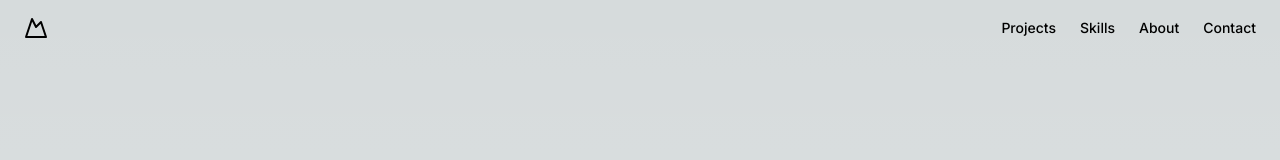
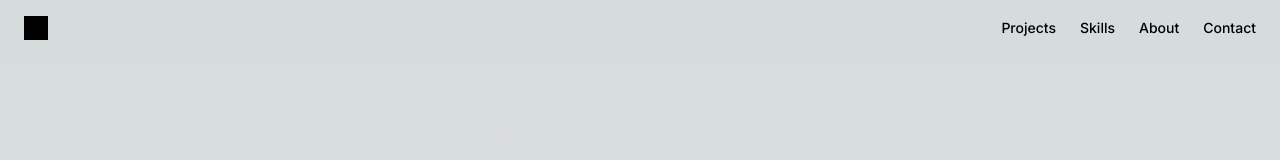
Before and after one commit to olsonperrensen/olsonperrensen.github.io, a Next.js app: page / in a window 1280 px wide. Shown: the top 160 px of the page. Built offline with nearby package versions, Linux system fonts and the light colour scheme.

Commit message:
custom loog

```diff
--- a/components/x/X.tsx
+++ b/components/x/X.tsx
@@ -158,8 +158,9 @@ export function X() {
 
 function MountainIcon(props: any) {
     return (
-        <svg
-            {...props}
+
+
+        <svg {...props}
             xmlns="http://www.w3.org/2000/svg"
             width="24"
             height="24"
@@ -168,9 +169,34 @@ function MountainIcon(props: any) {
             stroke="currentColor"
             strokeWidth="2"
             strokeLinecap="round"
-            strokeLinejoin="round"
-        >
-            <path d="m8 3 4 8 5-5 5 15H2L8 3z" />
+            strokeLinejoin="round" version="1.0"
+            preserveAspectRatio="xMidYMid meet">
+
+            <g transform="translate(0.000000,192.000000) scale(0.100000,-0.100000)"
+                fill="#000000" stroke="none">
+                <path d="M0 960 l0 -960 960 0 960 0 0 960 0 960 -960 0 -960 0 0 -960z m960
+       478 c-83 -216 -156 -399 -162 -406 -40 -48 -9 51 123 393 168 434 167 431 181
+       417 7 -7 -39 -137 -142 -404z m-210 248 c0 -8 -66 -67 -147 -131 -82 -64 -147
+       -119 -146 -122 1 -2 67 -56 147 -119 125 -99 169 -145 139 -144 -16 1 -328
+       253 -328 265 0 12 312 264 328 265 4 0 7 -6 7 -14z m570 -116 c88 -69 159
+       -129 159 -135 0 -10 -308 -256 -330 -264 -6 -2 -9 5 -7 15 1 10 66 68 144 128
+       77 61 141 115 143 119 1 5 -62 59 -141 121 -79 62 -145 120 -146 130 -2 10 1
+       17 7 15 6 -2 83 -60 171 -129z m-891 -1037 c36 -134 66 -241 69 -239 2 3 32
+       112 67 243 l62 238 92 3 91 3 0 -316 0 -316 -57 3 -58 3 -3 250 -4 250 -62
+       -235 c-34 -129 -65 -243 -69 -253 -6 -15 -16 -17 -64 -15 l-57 3 -65 250 -66
+       250 -3 -252 -2 -253 -60 0 -60 0 0 315 0 316 93 -3 92 -3 64 -242z m773 49
+       c60 -37 68 -67 68 -255 l0 -166 -47 -8 c-27 -4 -93 -8 -148 -7 -80 0 -108 4
+       -139 19 -55 28 -79 64 -79 119 0 93 63 135 206 136 72 0 87 3 87 16 0 67 -97
+       91 -218 52 -18 -5 -35 -8 -37 -6 -2 2 2 26 9 53 11 47 15 51 57 62 70 20 198
+       11 241 -15z m265 -18 c15 -20 37 -48 48 -61 l20 -25 48 61 47 61 65 0 c36 0
+       65 -3 65 -6 0 -3 -34 -50 -75 -103 -41 -54 -75 -103 -75 -108 0 -5 36 -58 80
+       -116 44 -59 80 -109 80 -112 0 -3 -31 -5 -69 -5 l-69 0 -48 65 c-26 36 -51 65
+       -54 65 -3 0 -28 -29 -55 -65 l-49 -65 -63 0 c-35 0 -63 3 -63 6 0 4 36 56 81
+       115 l81 109 -76 102 c-42 57 -76 106 -76 111 0 4 29 7 65 7 62 0 65 -1 92 -36z"/>
+                <path d="M996 324 c-44 -44 -1 -84 91 -84 l63 0 0 50 0 50 -69 0 c-50 0 -74
+       -4 -85 -16z"/>
+            </g>
         </svg>
+
     )
 }
```
